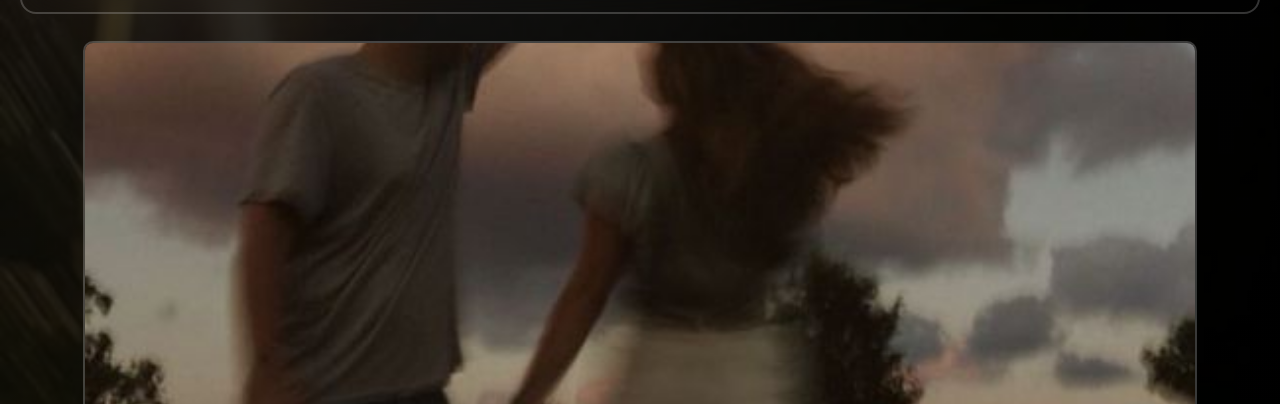
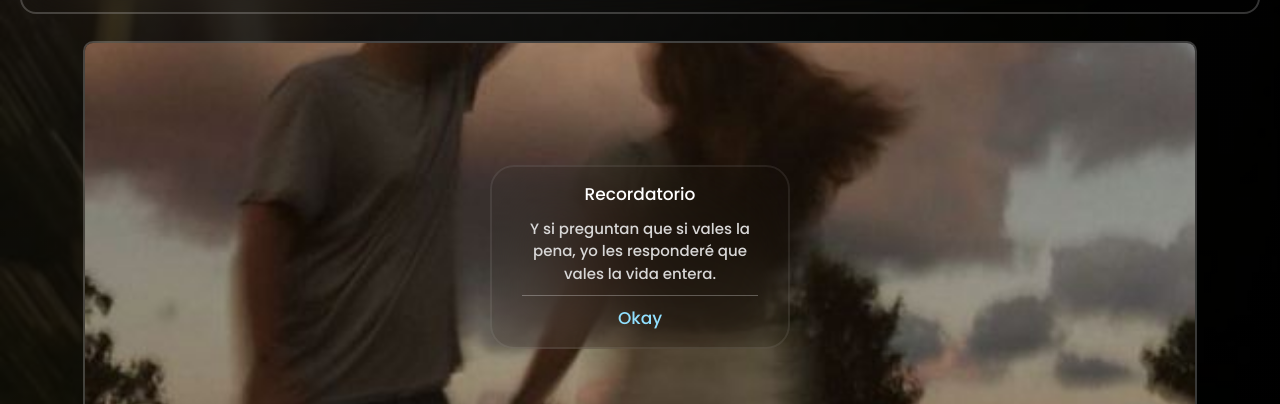
Before and after one commit to snayderthAes/loveLetter, a website: page public/index.html in a window 1280 px wide. Shown: the part 108-512 px from the top of the page. Drawn offline with nearby package versions, Linux system fonts and the light colour scheme; a web font is replaced by a local one.

Commit message:
Notificacion

```diff
--- a/public/app.js
+++ b/public/app.js
@@ -126,3 +126,14 @@ function borrarMensajeConAnimacion(index) {
 
 // Llamar a la función para mostrar el primer mensaje
 mostrarMensajeConAnimacion(0);
+
+// notificacion
+
+document.addEventListener("DOMContentLoaded", function() {
+    var okayButton = document.getElementById("okayButton");
+    var notification = document.getElementById("notification");
+
+    okayButton.addEventListener("click", function() {
+        notification.classList.add("hidden");
+    });
+});
--- a/public/index.html
+++ b/public/index.html
@@ -78,7 +78,6 @@
         from { width: 0; }
         to { width: 100%; }
     }
-
     </style>
 </head>
 <body style="width: 100%; height: 100vh; background-image: linear-gradient(rgba(0,0,0,0.7),rgba(0,0,0,0.7)), url(img/background-2.jpg); background-size: cover; background-repeat: no-repeat; padding: 22px 20px ; position: relative;">
@@ -117,6 +116,23 @@
 
         <p class="text-[33px] text-[#ffffffc9] absolute bottom-0 z-10">....</p>
 
+    <!--notificacion-->
+        <div class="px-[30px] py-[15px] w-[300px] backdrop-blur-2xl rounded-3xl absolute border-2 border-[#ffffff15]" id="notification">
+            <div class="text-center">
+                <h5 class="text-[17px] font-primario text-[#ffffff] font-medium">Recordatorio</h5>
+            </div>
+
+            <div class="my-[10px]">
+                <p class="font-primario text-[15px] text-[#d8d7d7] font-medium text-center">Y si preguntan que si vales la pena, yo les responderé que vales la vida entera.</p>
+            </div>
+
+            <div class="w-full h-[1px] bg-[#ffffff48]"></div>
+
+            <div class="mt-[10px] text-center">
+                <p class="font-primario text-[17px] text-[#91e0ff] font-medium" id="okayButton">Okay</p>
+            </div>
+        </div>
+
 
     </div>
 
@@ -142,6 +158,10 @@
         <source src="img/titanic-theme.mp3" type="audio/mpeg">
     </audio>
 
+    <!--recordatorio-->
+
+
+
     <script src="app.js"></script>
 
 </body>
```
Also changed, not shown: public/style.css.
